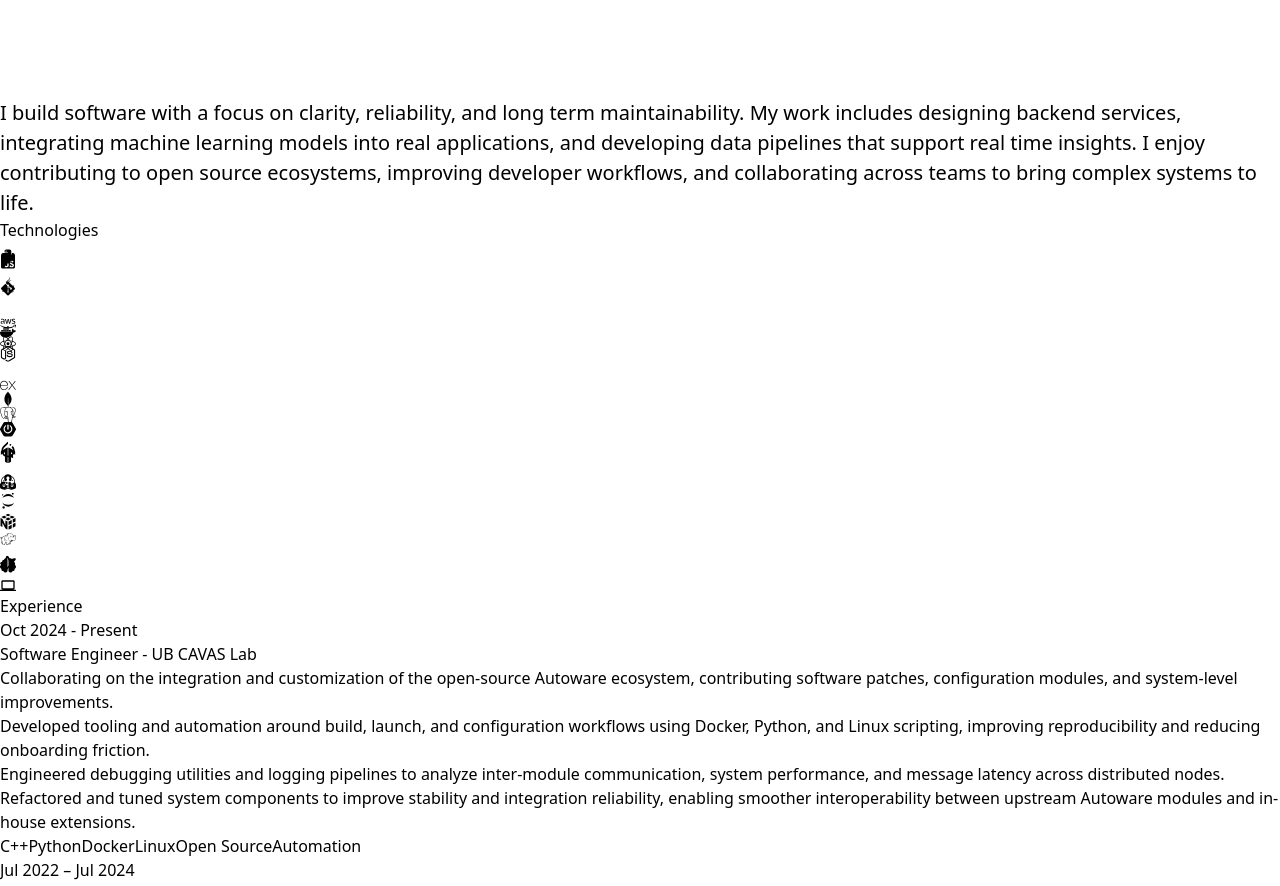
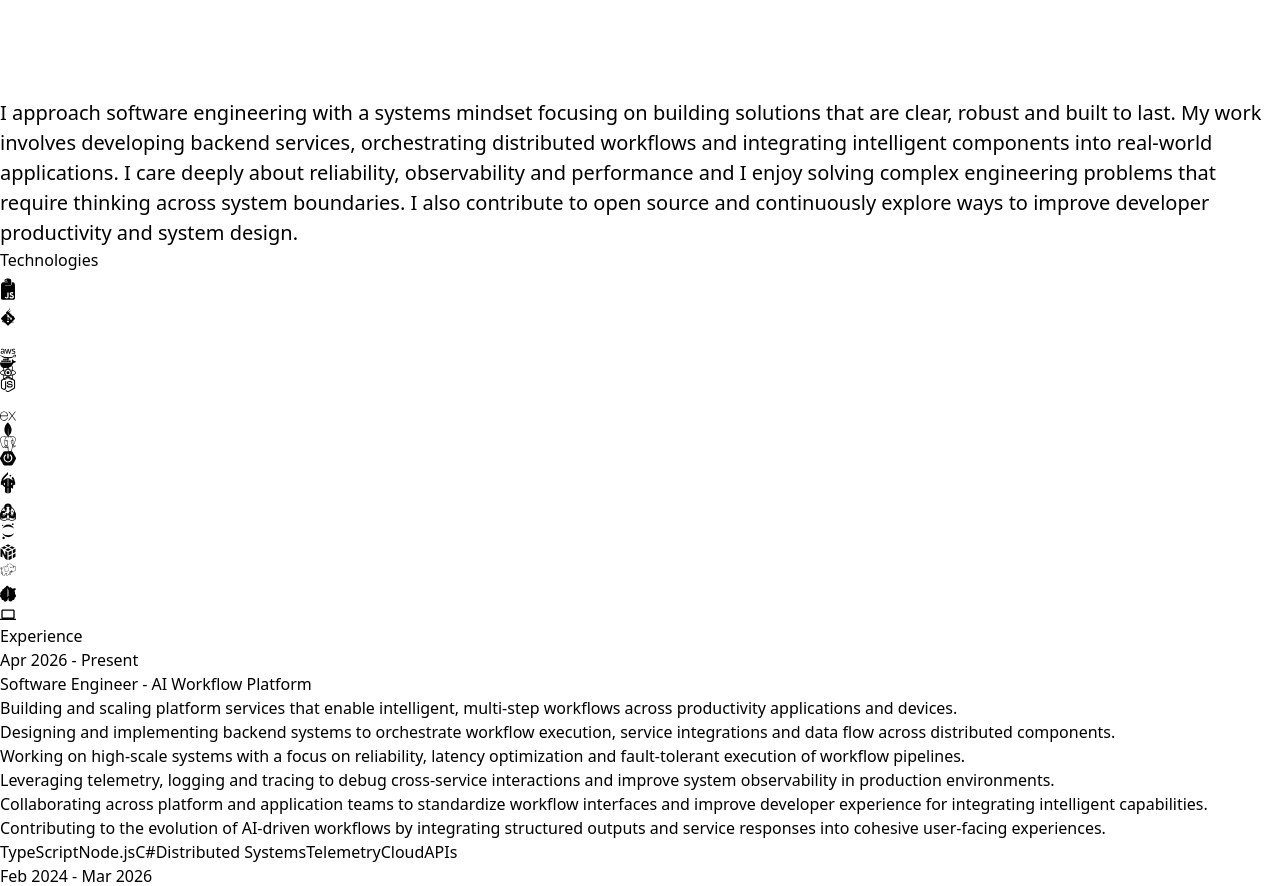
Before and after one commit to mandrusanjay123/react-portfolio-Sanjay, a React (Vite) app: page / in a window 1280 px wide. Shown: the part 1483-2369 px from the top of the page. Built offline with nearby package versions, Linux system fonts and the light colour scheme.

Commit message:
updated microsoft experience

```diff
--- a/src/constants/index.js
+++ b/src/constants/index.js
@@ -9,13 +9,28 @@ import project8 from "../assets/projects/project-8.jpg";
 import project9 from "../assets/projects/project-9.jpg";
 import project10 from "../assets/projects/project-10.jpg";
 
-export const HERO_CONTENT = `I am a Software Engineer who enjoys creating practical, intelligent, and high performance systems. I work across backend development, AI driven applications, and data intensive workflows while also contributing to open source software. I enjoy solving real engineering problems and turning ideas into clean, maintainable, and scalable solutions.`;
+export const HERO_CONTENT = `I am a Software Engineer who enjoys creating practical, intelligent and high performance systems. I work across backend development, AI driven applications and data intensive workflows while also contributing to open source software. I enjoy solving real engineering problems and turning ideas into clean, maintainable and scalable solutions.`;
 
-export const ABOUT_TEXT = `I build software with a focus on clarity, reliability, and long term maintainability. My work includes designing backend services, integrating machine learning models into real applications, and developing data pipelines that support real time insights. I enjoy contributing to open source ecosystems, improving developer workflows, and collaborating across teams to bring complex systems to life.`;
+export const ABOUT_TEXT = `I approach software engineering with a systems mindset focusing on building solutions that are clear, robust and built to last. My work involves developing backend services, orchestrating distributed workflows and integrating intelligent components into real-world applications. I care deeply about reliability, observability and performance and I enjoy solving complex engineering problems that require thinking across system boundaries. I also contribute to open source and continuously explore ways to improve developer productivity and system design.`;
 
 export const EXPERIENCES = [
   {
-    year: "Oct 2024 - Present",
+  year: "Apr 2026 - Present",
+  role: "Software Engineer",
+  company: "AI Workflow Platform",
+  domain: "Distributed Systems / AI Infrastructure",
+  highlights: [
+    "Building and scaling platform services that enable intelligent, multi-step workflows across productivity applications and devices.",
+    "Designing and implementing backend systems to orchestrate workflow execution, service integrations and data flow across distributed components.",
+    "Working on high-scale systems with a focus on reliability, latency optimization and fault-tolerant execution of workflow pipelines.",
+    "Leveraging telemetry, logging and tracing to debug cross-service interactions and improve system observability in production environments.",
+    "Collaborating across platform and application teams to standardize workflow interfaces and improve developer experience for integrating intelligent capabilities.",
+    "Contributing to the evolution of AI-driven workflows by integrating structured outputs and service responses into cohesive user-facing experiences."
+  ],
+  technologies: ["TypeScript", "Node.js", "C#", "Distributed Systems", "Telemetry", "Cloud", "APIs"]
+}
+  ,{
+    year: "Feb 2024 - Mar 2026",
     role: "Software Engineer",
     company: "UB CAVAS Lab",
     domain: "Open Source Software / Systems",
```
